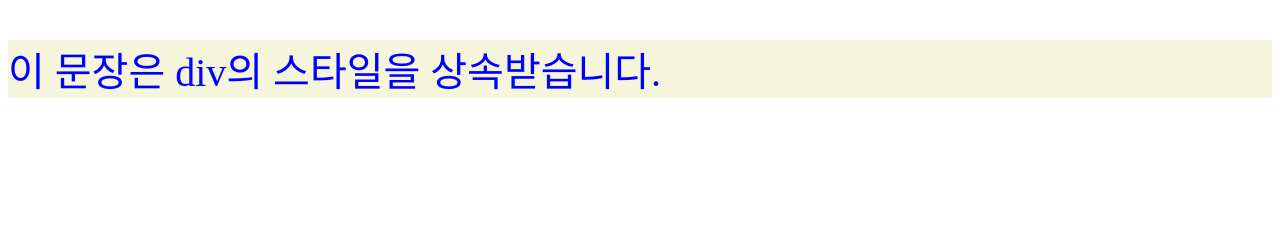
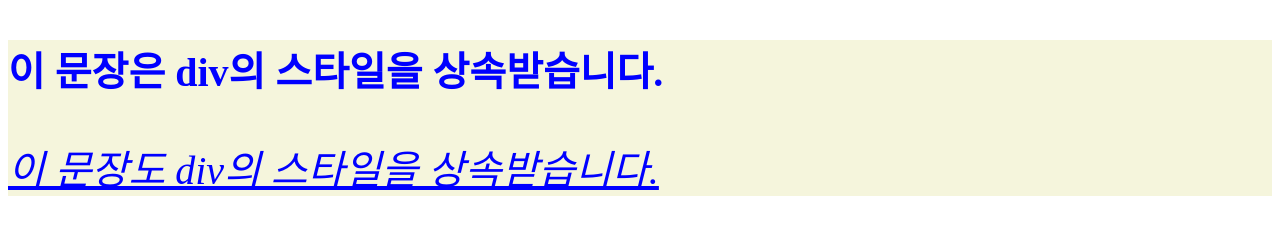
Before and after one commit to sooooscode/skala-basic, a plain HTML site: page css/inherit.html in a window 1280 px wide. Drawn offline with Linux system fonts and the light colour scheme.

Commit message:
add(inherit): css상속 실습

```diff
--- a/css/inherit.html
+++ b/css/inherit.html
@@ -1,21 +1,37 @@
+<!-- inherit.html -->
+
 <!DOCTYPE html>
-<html lang="en">
+<html lang="ko">
 <head>
     <meta charset="UTF-8">
     <meta name="viewport" content="width=device-width, initial-scale=1.0">
     <title>스타일 상속</title>
 
     <style>
+        /* 요소 선택자 */
         div {
             color: blue;
             background-color: beige;
             font-size: 40px;
         }
+        /* 아이디 선택자 # */
+        #up {
+            font-weight: bold;
+        }
+        #down {
+            text-decoration: underline;
+        }
+        /* 클래스 선택자 . */
+        .cls-1 {
+            font-style: italic;
+        }
     </style>
 </head>
 <body>
     <div>
-        <p>이 문장은 div의 스타일을 상속받습니다.</p>
+        <p id="up">이 문장은 div의 스타일을 상속받습니다.</p>
+        <p id="down" class="cls-1">이 문장도 div의 스타일을 상속받습니다.</p>
+
     </div>
 
 </body>
```
